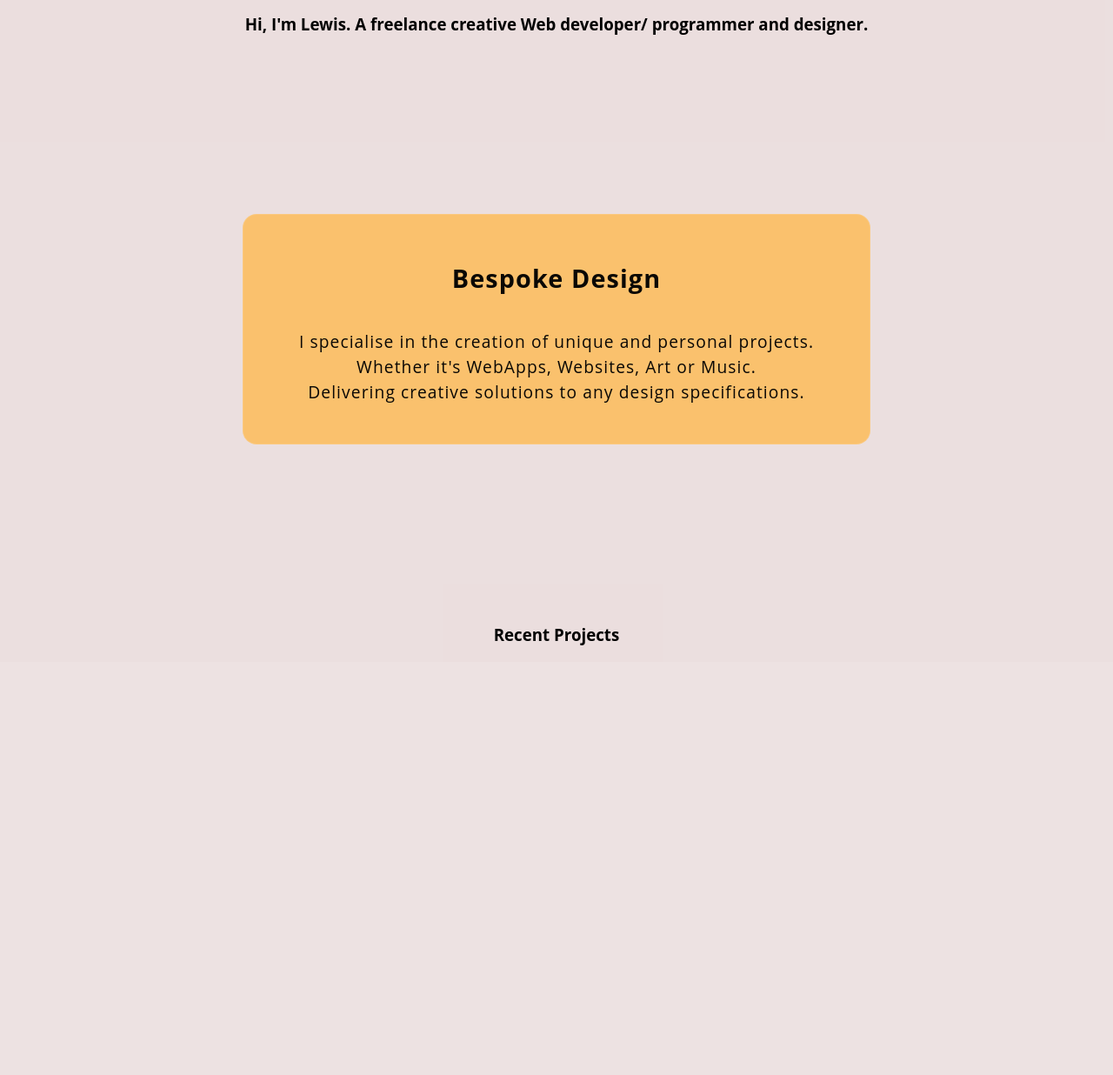
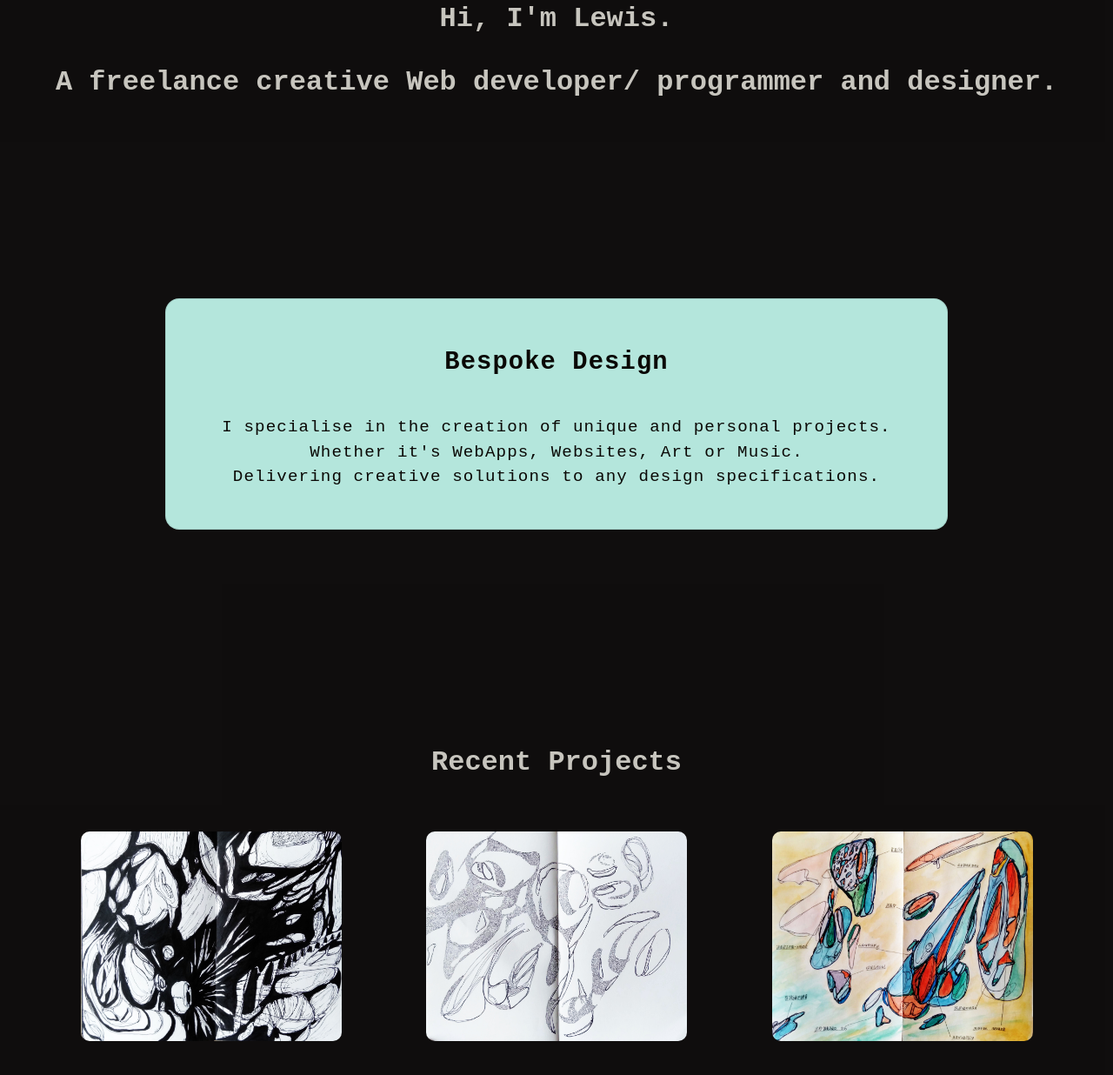
Before and after one commit to lpscrim/lpscrim.github.io, a plain HTML site: page code.html in a window 1280 px wide. Shown: the part 854-2090 px from the top of the page at 87% size. Before the commit the page ends 1615 px from the top, so only its background shows below. Drawn offline with Linux system fonts and the light colour scheme.

Commit message:
"added css"

```diff
--- a/code.html
+++ b/code.html
@@ -13,11 +13,11 @@
 
         <nav>
             <ul>
-                <li> <a href="index.html" class="listitem">Artist Page</a></li>
                 <li> <a href="" class="email"></a></li>
                 <li> <a href="" class="linked"></a></li>
                 <li> <a href="" class="insta"></a></li>
                 <li> <a href="" class="git"></a></li>
+                <li> <a href="index.html" class="listitem">Artist Page</a></li>
             </ul>
         </nav>
     </header>
@@ -29,9 +29,11 @@
             <h2 id="job">Web Developer / Artist</h2>
         </div>
     </div>
-    <div id="intro" class="section">
+    <div id="intro">
         <div class="title">
-        <h3>Hi, I'm Lewis. A freelance creative Web developer/ programmer and designer.</h3>
+        <h3>Hi, I'm Lewis.</h3><br>
+        <h3>A freelance creative Web developer/ programmer and designer.</h3><br>
+        <h3 id="counter"></h3>
         </div>
         <div class="container">
             <div class="content">
@@ -42,14 +44,14 @@
             </div>
         </div>
     </div>
-    <div id="Projects" class="section">
+    <div id="projects">
         <div class="title">
         <h3>Recent Projects</h3>
         </div>
         <div class="container">
-            <a href=""><img src="" alt=""></div></a>
-            <a href=""><img src="" alt=""></div></a>
-            <a href=""><img src="" alt=""></div></a>
+            <a class="codeProj" href=""><img src="Images/Book1.jpg" alt=""></a>
+            <a class="codeProj" href=""><img src="images/Book2.jpg" alt=""></a>
+            <a class="codeProj" href=""><img  src="Images/Book3.jpg" alt=""></a>
         </div>
     </div>
 </main>
--- a/style.css
+++ b/style.css
@@ -11,7 +11,7 @@ html, body {
 }
 
 .container {
-    display: none;
+    display: flex;
     justify-content: center;
     flex-direction: column;
 }
--- a/styleCode.css
+++ b/styleCode.css
@@ -5,7 +5,7 @@ html, body {
     font-family: 'Open Sans', 'Helvetica Neue', sans-serif;
     margin: 0;
     padding: 0;
-    background-color: rgba(235, 223, 223, 0.877);
+    background-color: rgba(12, 10, 10, 0.877);
     font-size: 16px;
    ;
 }
@@ -57,6 +57,20 @@ nav li a {
     margin:5px;
 }
 
+.title {
+    display: flex;
+    flex-direction: column;
+    height: 20%;
+    align-items: center;
+
+}
+
+.title h3 {
+    margin: auto;
+    font-size: 2rem;
+    color: rgb(199, 197, 190);
+    font-family:monospace;
+}
 /* BANNER */
 
 .banner {
@@ -69,7 +83,7 @@ nav li a {
     align-items: center;
 }
 
-.banner .content{
+.banner .content {
     color:rgb(245, 244, 242);
     background-color: rgba(0, 0, 0, 0.701);
     width: 100%;
@@ -81,19 +95,19 @@ nav li a {
 
 #intro .container {
     display: flex;
-/*    background: url("Images/Absract1.jpg") no-repeat center;
-    background-size: cover ;*/
     height: 80%;
     width: auto;
     align-items: center;
     z-index: 1;
+    margin: 50px, auto;
 }
 
 #intro .content {
-    background-color: rgba(250, 192, 105, 0.959);
+    background-color: rgba(188, 240, 229, 0.959);
+    font-family: monospace;
     flex-direction: column;
     padding: 1% 5% 2%;
-    border: 1px solid rgba(255, 255, 255, 0.116);
+    border: 1px solid rgba(14, 11, 11, 0.116);
     border-radius: 1rem;
     color:rgb(10, 8, 5);
     font-weight: 500;
@@ -103,9 +117,32 @@ nav li a {
     backdrop-filter: blur(1px);
 }
 
-#intro h4{
+#intro h4 {
     font-size: 1.8rem;
 }
 #intro p {
     font-size: 1.2rem;
 }
+
+/* CODE */
+
+#projects .container {
+    display: flex;
+    justify-content: space-evenly;
+    flex-wrap: wrap;
+    flex-direction: row;
+    padding-bottom: 100px;
+    margin: 0 -5px
+    max width 1000px;
+}
+
+.codeProj img {
+    width: 300px;
+    height: auto;
+    border-radius: 10px;
+}
+
+.codeProj {
+    display: inline-flex;
+    margin: 0 5px
+}
```
